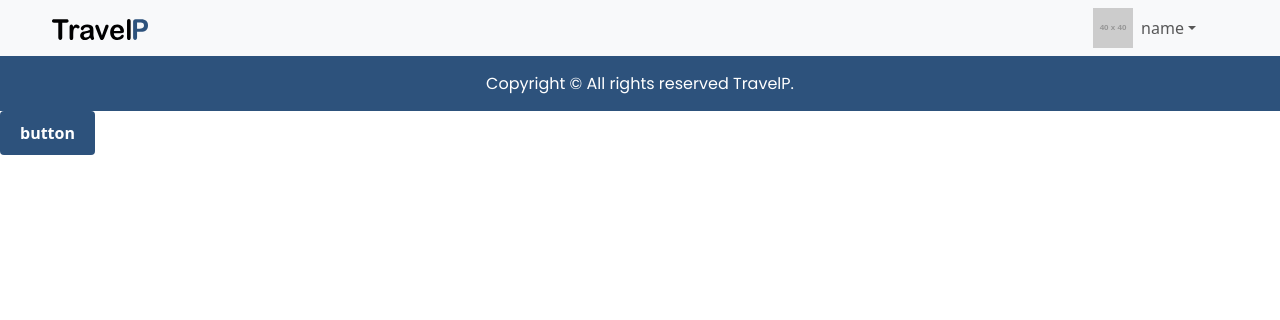
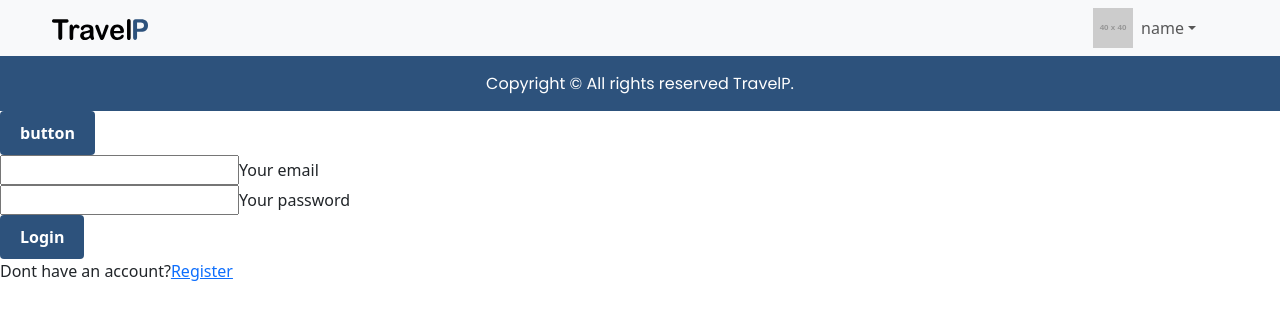
Before and after one commit to HtaSophia/travelp, a React (Create React App) app: page / in a window 1280 px wide. Shown: the top 320 px of the page. Built offline with nearby package versions, Linux system fonts and the light colour scheme.

Commit message:
I add the sigin elements

```diff
--- a/src/App.js
+++ b/src/App.js
@@ -3,12 +3,15 @@ import './App.css';
 import Navbar from './components/Navbar/Navbar';
 import Footer from './components/Footer/Footer';
 import Button from './components/shared/Button/Button';
+import Singin from './components/Singin/Singin';
 
 function App() {
   return (<>
   <Navbar username='name'/>
   <Footer/>
   <Button text='button'/>
+  <Singin/>
+
 
   </>);
 }
--- /dev/null
+++ b/src/components/Singin/Singin.js
@@ -0,0 +1,28 @@
+import React from "react";
+import './Singin.css';
+import Button from '../shared/Button/Button';
+
+export default function Singin() {
+    return (
+
+        <form method="post">
+            <div className="email">
+            <input type="text"></input>
+            <label>Your email</label>
+            </div>
+
+            <div className="password">
+            <input type="password"></input>
+            <label>Your password</label>
+            </div>
+
+            <Button text="Login" color="#2D527C" onClick={() => console.log('Form submitted')} />
+
+            <div className="register">
+                <p>Dont have an account?<a href="#">Register</a></p>
+
+            </div>
+
+        </form>
+    )
+}
```
Also changed, not shown: src/components/Singin/Singin.css (added).
